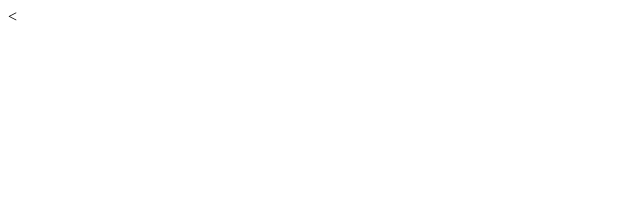
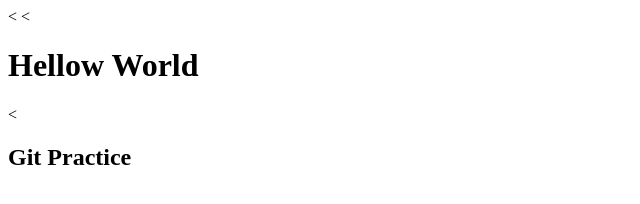
Before and after one commit to ozrohepworth/practice, a plain HTML site: page index.html in a window 1280 px wide. Shown: the whole page, without its empty margins (0-640 px from the left). Drawn offline with Linux system fonts and the light colour scheme.

Commit message:
Added headline to index

```diff
--- a/index.html
+++ b/index.html
@@ -6,6 +6,7 @@
     <title>My Second Commit</title>
   </head>
   <body>
-
+<<h1>Hellow World</h1>
+<<h2>Git Practice</h2>
   </body>
 </html>
```
